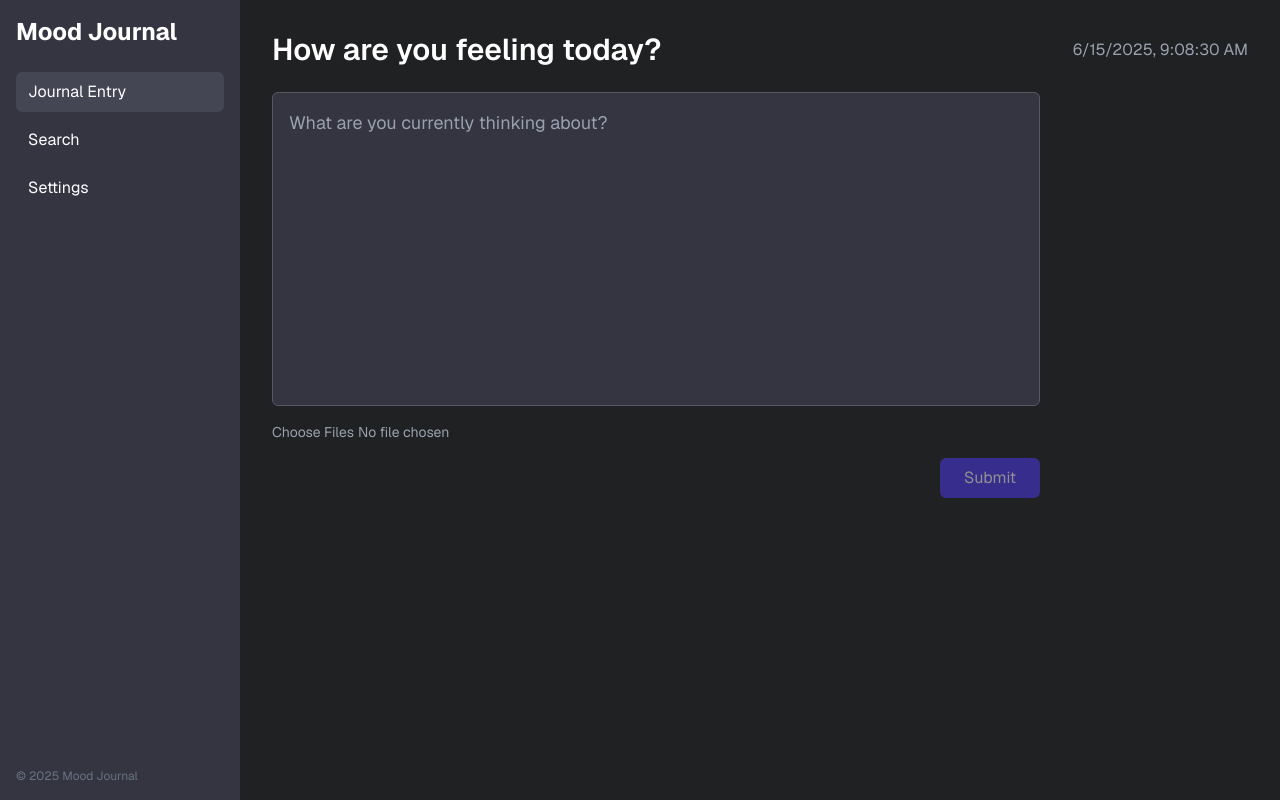
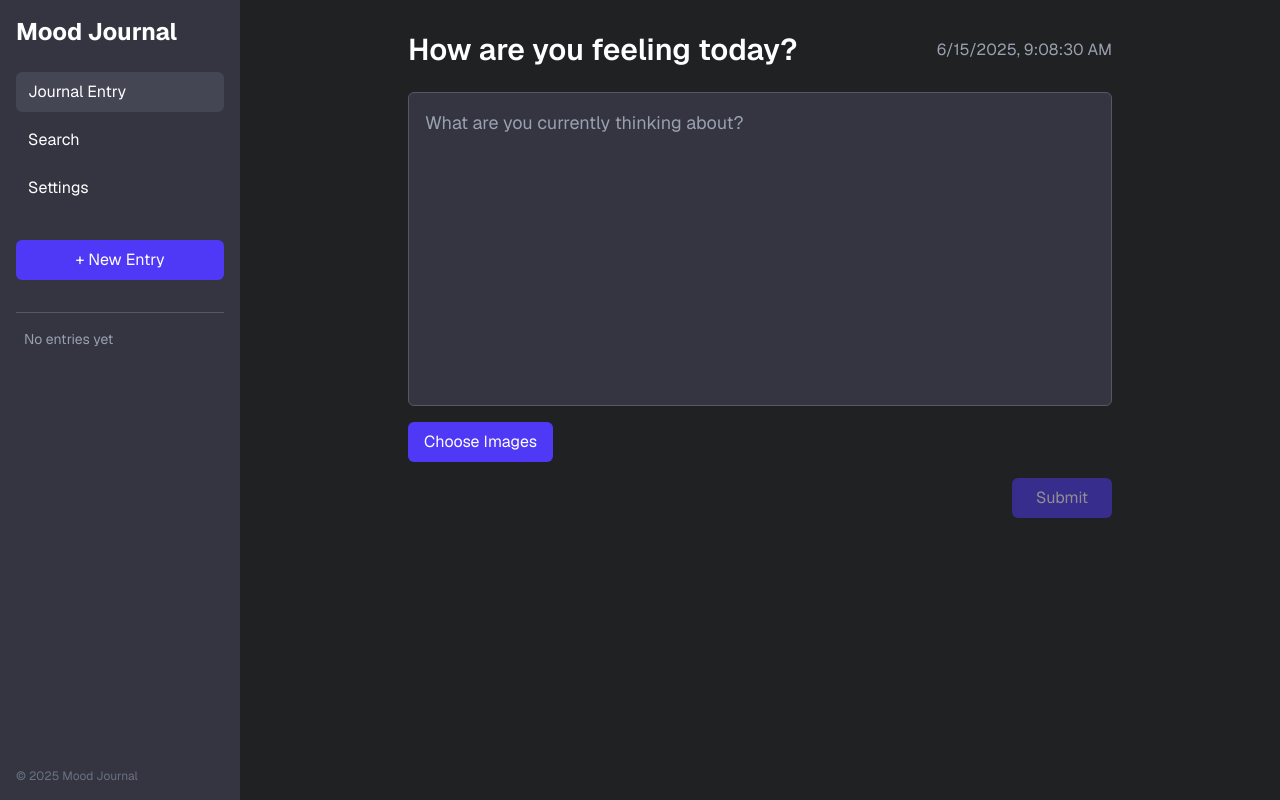
Before and after one commit to riyer8/mood-journaling, a Next.js app: page /journal in a window 1280 px wide. Built offline with nearby package versions, Linux system fonts and the light colour scheme.

Commit message:
updated sidebar with chat features

```diff
--- a/components/Sidebar.jsx
+++ b/components/Sidebar.jsx
@@ -1,17 +1,41 @@
 import Link from "next/link";
+import React, { useEffect, useState } from "react";
 
-export default function Sidebar({ activePage }) {
+export default function Sidebar({ activePage, activeEntryId, setActiveEntryId, onNewEntry, entries: propEntries }) {
   const baseLinkClasses = "px-3 py-2 rounded-md hover:bg-[#565869] transition";
   const activeLinkClasses = "bg-[#444654]";
+  const [entries, setEntries] = useState([]);
+
+  // Use entries passed as prop if available; otherwise load from localStorage
+  useEffect(() => {
+    if (propEntries) {
+      setEntries(propEntries);
+    } else {
+      const stored = JSON.parse(localStorage.getItem("journalEntries") || "[]");
+      setEntries(stored);
+    }
+  }, [propEntries]);
+
+  function formatDate(iso) {
+    const d = new Date(iso);
+    return d.toLocaleDateString(undefined, {
+      year: "numeric",
+      month: "short",
+      day: "numeric",
+      hour: "2-digit",
+      minute: "2-digit",
+    });
+  }
 
   return (
     <aside className="w-60 bg-[#343541] flex flex-col p-4 space-y-4">
       <h2
         className="text-2xl font-bold mb-6 select-none cursor-pointer"
-        onClick={() => window.location.href = "/"}
+        onClick={() => (window.location.href = "/")}
       >
         Mood Journal
       </h2>
+
       <nav className="flex flex-col space-y-2">
         <Link href="/journal" legacyBehavior>
           <a
@@ -41,6 +65,42 @@ export default function Sidebar({ activePage }) {
           </a>
         </Link>
       </nav>
+
+      {/* New Entry button */}
+      <button
+        onClick={() => {
+          if (onNewEntry) onNewEntry();
+          if (setActiveEntryId) setActiveEntryId(null);
+        }}
+        className="mt-4 w-full bg-indigo-600 hover:bg-indigo-700 text-white py-2 rounded-md transition"
+        aria-label="Create new journal entry"
+      >
+        + New Entry
+      </button>
+
+      {/* Journal entries list */}
+      <div className="flex-grow overflow-auto mt-4 border-t border-[#565869] pt-4">
+        {entries.length === 0 ? (
+          <p className="text-gray-400 select-none text-sm px-2">No entries yet</p>
+        ) : (
+          <ul>
+            {entries.map((entry) => (
+              <li
+                key={entry.id}
+                onClick={() => setActiveEntryId && setActiveEntryId(entry.id)}
+                className={`cursor-pointer px-2 py-2 mb-1 rounded-md hover:bg-[#565869] transition ${
+                  activeEntryId === entry.id ? "bg-indigo-700" : ""
+                }`}
+                title={entry.text.length > 100 ? entry.text.slice(0, 100) + "…" : entry.text}
+              >
+                <p className="text-sm truncate">{entry.text || "<Empty Entry>"}</p>
+                <time className="text-xs text-gray-400">{formatDate(entry.date)}</time>
+              </li>
+            ))}
+          </ul>
+        )}
+      </div>
+
       <div className="mt-auto text-gray-500 text-xs select-none">
         © 2025 Mood Journal
       </div>
--- a/pages/journal.jsx
+++ b/pages/journal.jsx
@@ -1,4 +1,4 @@
-import React, { useState, useEffect } from "react";
+import React, { useState, useEffect, useRef } from "react";
 import { detectEmotions } from "../utils/emotionDetection";
 import EmotionTag from "../components/EmotionTag";
 import Sidebar from "../components/Sidebar";
@@ -12,11 +12,52 @@ export default function Journal() {
   const [submittedText, setSubmittedText] = useState("");
   const [submittedImages, setSubmittedImages] = useState([]);
 
+  const [entries, setEntries] = useState([]);
+  const [activeEntryId, setActiveEntryId] = useState(null);
+
+  const fileInputRef = useRef();
+
+  // Update date/time every second
   useEffect(() => {
     const timer = setInterval(() => setDateTime(new Date()), 1000);
     return () => clearInterval(timer);
   }, []);
 
+  // Load entries from localStorage on mount
+  useEffect(() => {
+    const stored = JSON.parse(localStorage.getItem("journalEntries") || "[]");
+    setEntries(stored);
+    if (stored.length > 0) {
+      setActiveEntryId(stored[0].id);
+    }
+  }, []);
+
+  // Load active entry data into form and submitted states
+  useEffect(() => {
+    if (activeEntryId === null) {
+      clearForm();
+      return;
+    }
+    const found = entries.find((e) => e.id === activeEntryId);
+    if (found) {
+      setEntry(found.text);
+      setImages(found.images || []);
+      setEmotions(found.emotions || []);
+      setSubmittedText(found.text);
+      setSubmittedImages(found.images || []);
+    }
+  }, [activeEntryId, entries]);
+
+  // Clear form and states (for new entry)
+  function clearForm() {
+    setEntry("");
+    setImages([]);
+    setEmotions([]);
+    setSubmittedText("");
+    setSubmittedImages([]);
+  }
+
+  // Handle Enter key to submit
   const handleKeyDown = async (e) => {
     if (e.key === "Enter" && !e.shiftKey) {
       e.preventDefault();
@@ -26,9 +67,10 @@ export default function Journal() {
     }
   };
 
-  const handleImageUpload = (e) => {
-    const files = Array.from(e.target.files);
-    const readers = files.map(
+  // Handle files dropped or selected
+  const handleFiles = (files) => {
+    const fileArr = Array.from(files);
+    const readers = fileArr.map(
       (file) =>
         new Promise((resolve) => {
           const reader = new FileReader();
@@ -36,36 +78,70 @@ export default function Journal() {
           reader.readAsDataURL(file);
         })
     );
-
     Promise.all(readers).then((base64Images) => {
-      setImages(base64Images);
+      setImages((prev) => [...prev, ...base64Images]);
     });
   };
 
+  // Handle image upload input change
+  const handleImageUpload = (e) => {
+    handleFiles(e.target.files);
+  };
+
+  // Handle drag and drop images
+  const handleDrop = (e) => {
+    e.preventDefault();
+    if (e.dataTransfer.files && e.dataTransfer.files.length > 0) {
+      handleFiles(e.dataTransfer.files);
+      e.dataTransfer.clearData();
+    }
+  };
+
+  // Prevent default dragover to allow drop
+  const handleDragOver = (e) => {
+    e.preventDefault();
+  };
+
+  // Remove image preview before submit
+  const removeImage = (idx) => {
+    setImages((prev) => prev.filter((_, i) => i !== idx));
+  };
+
+  // Submit or update entry
   async function analyzeEntry(text) {
     setLoading(true);
-    setSubmittedText(text);
-    setSubmittedImages(images);
 
     try {
       const detectedEmotions = await detectEmotions(text);
       setEmotions(detectedEmotions);
 
-      const existingEntries = JSON.parse(localStorage.getItem("journalEntries") || "[]");
-
+      let updatedEntries;
+      if (activeEntryId) {
+        // Update existing
+        updatedEntries = entries.map((e) =>
+          e.id === activeEntryId
+            ? { ...e, text, emotions: detectedEmotions, images }
+            : e
+        );
+      } else {
+        // Add new
         const newEntry = {
           id: Date.now(),
           text,
           date: new Date().toISOString(),
           emotions: detectedEmotions,
-        images: images, // store base64 images
+          images,
         };
+        updatedEntries = [newEntry, ...entries];
+        setActiveEntryId(newEntry.id);
+      }
 
-      localStorage.setItem("journalEntries", JSON.stringify([newEntry, ...existingEntries]));
+      localStorage.setItem("journalEntries", JSON.stringify(updatedEntries));
+      setEntries(updatedEntries);
 
-      // reset form
-      setEntry("");
-      setImages([]);
+      // Update submitted states for display
+      setSubmittedText(text);
+      setSubmittedImages(images);
     } catch (error) {
       setEmotions(["Neutral"]);
       console.error("Emotion detection error:", error);
@@ -74,11 +150,23 @@ export default function Journal() {
     setLoading(false);
   }
 
+  // Start a new blank entry
+  const handleNewEntry = () => {
+    setActiveEntryId(null);
+    clearForm();
+  };
+
   return (
     <div className="flex h-screen bg-[#202123] text-white font-sans">
-      <Sidebar activePage="journal" />
+      <Sidebar
+        activePage="journal"
+        entries={entries}
+        activeEntryId={activeEntryId}
+        onSelectEntry={setActiveEntryId}
+        onNewEntry={handleNewEntry}
+      />
 
-      <main className="flex flex-col flex-grow p-8 overflow-auto">
+      <main className="flex flex-col flex-grow p-8 overflow-auto max-w-3xl mx-auto">
         <header className="flex justify-between items-center mb-6">
           <h1 className="text-3xl font-semibold select-none">How are you feeling today?</h1>
           <div className="text-gray-400 select-none">{dateTime.toLocaleString()}</div>
@@ -89,7 +177,9 @@ export default function Journal() {
             e.preventDefault();
             if (entry.trim()) analyzeEntry(entry);
           }}
-          className="flex flex-col flex-grow max-w-3xl"
+          className="flex flex-col flex-grow"
+          onDrop={handleDrop}
+          onDragOver={handleDragOver}
         >
           <textarea
             value={entry}
@@ -100,13 +190,39 @@ export default function Journal() {
             className="bg-[#343541] border border-[#555867] rounded-md p-4 text-white text-lg placeholder-gray-400 resize-none focus:outline-none focus:ring-2 focus:ring-indigo-500"
           />
 
+          <label
+            htmlFor="imageUpload"
+            className="mt-4 cursor-pointer inline-block rounded-md bg-indigo-600 px-4 py-2 text-white hover:bg-indigo-700 select-none w-max"
+          >
+            Choose Images
+          </label>
           <input
+            id="imageUpload"
             type="file"
             accept="image/*"
             multiple
             onChange={handleImageUpload}
-            className="mt-4 text-sm text-gray-400"
+            ref={fileInputRef}
+            className="hidden"
           />
+
+          {images.length > 0 && (
+            <div className="flex gap-3 flex-wrap mt-4">
+              {images.map((src, i) => (
+                <div key={i} className="relative w-20 h-20 rounded overflow-hidden border border-gray-600">
+                  <img src={src} alt={`upload-${i}`} className="object-cover w-full h-full" />
+                  <button
+                    type="button"
+                    onClick={() => removeImage(i)}
+                    className="absolute top-0 right-0 bg-red-600 rounded-bl px-1 text-white text-xs hover:bg-red-700"
+                    title="Remove image"
+                  >
+                    &times;
+                  </button>
+                </div>
+              ))}
+            </div>
+          )}
 
           <div className="flex justify-end mt-4">
             <button
@@ -114,13 +230,13 @@ export default function Journal() {
               disabled={loading || !entry.trim()}
               className="inline-flex items-center rounded-md bg-indigo-600 px-6 py-2 text-white hover:bg-indigo-700 disabled:opacity-50 disabled:cursor-not-allowed transition"
             >
-              {loading ? "Analyzing..." : "Submit"}
+              {loading ? "Analyzing..." : activeEntryId ? "Update Entry" : "Submit"}
             </button>
           </div>
         </form>
 
         {(submittedText || emotions.length > 0 || submittedImages.length > 0) && (
-          <section className="mt-8 max-w-3xl bg-[#2a2b32] rounded-md p-6">
+          <section className="mt-8 bg-[#2a2b32] rounded-md p-6">
             {submittedText && (
               <>
                 <h2 className="text-xl font-semibold mb-2">Journal Entry</h2>
```
Also changed, not shown: pages/settings.jsx (+2 -5 lines), 1 other file (tests, documents, lock files or other folders). Lines whose indentation alone changed are shown as unchanged.
